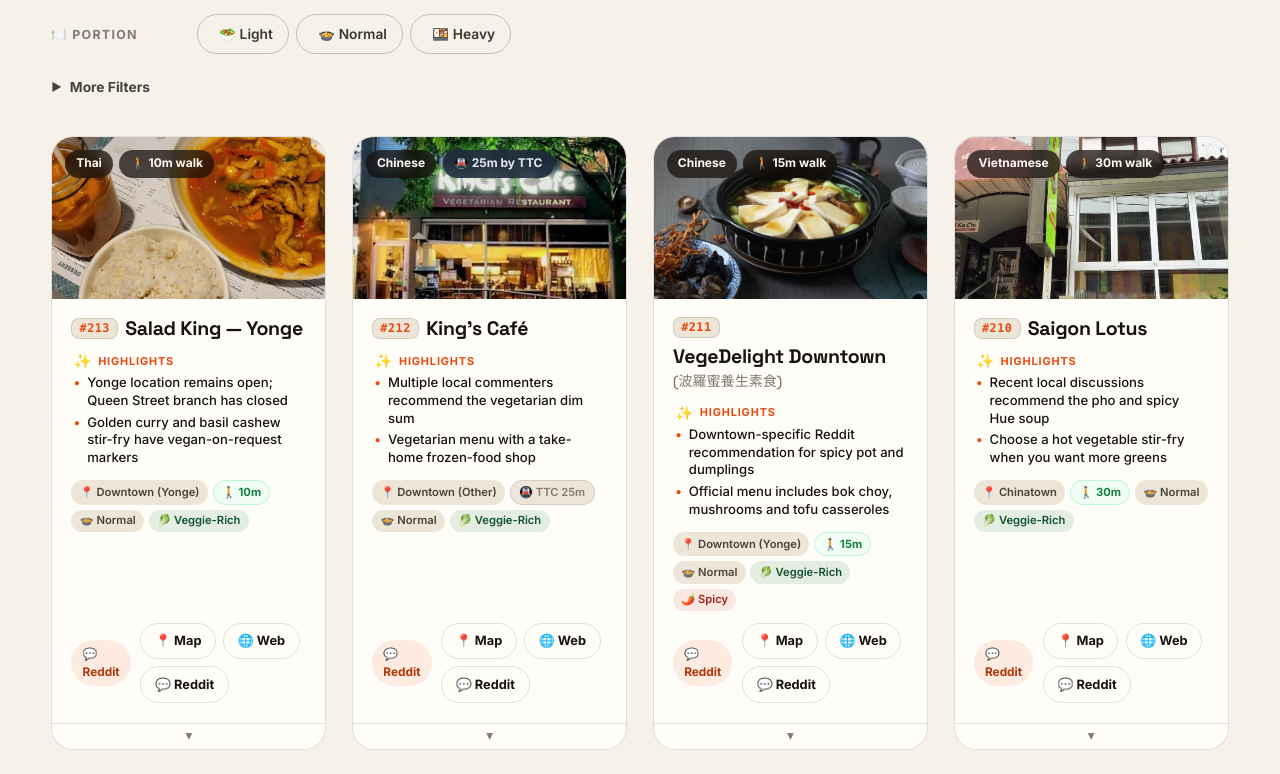
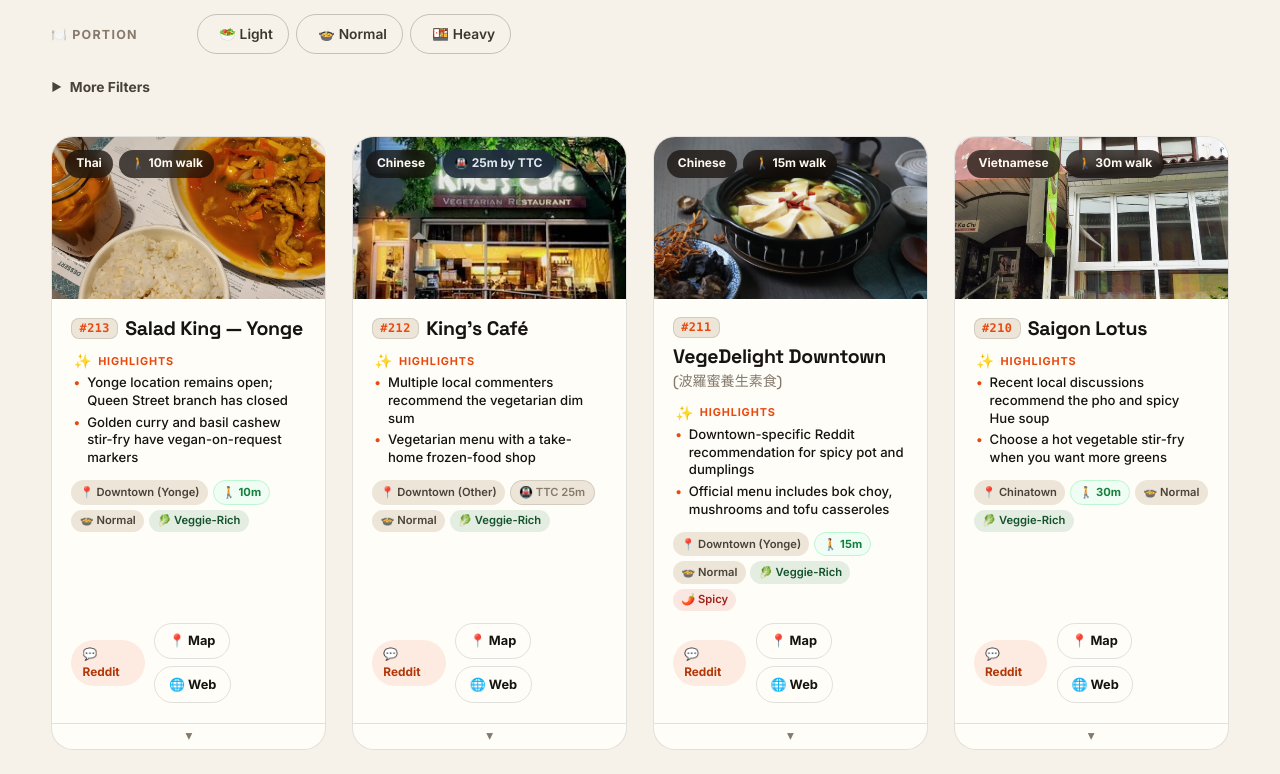
Before and after one commit to PodorCN/what-shall-I-eat-tonight, a website: page index.html in a window 1280 px wide. Shown: the part 543-1317 px from the top of the page. Drawn offline with Linux system fonts and the light colour scheme.

Commit message:
fix: combine Reddit source badge and discussion link

```diff
--- a/app.js
+++ b/app.js
@@ -1098,9 +1098,10 @@
       : '';
 
     const redditSource = (opt.review_sources || []).find(source => /^https:\/\/www\.reddit\.com\/r\//.test(source.url));
-    const redditButton = redditSource
-      ? `<a href="${escapeHtml(redditSource.url)}" target="_blank" rel="noopener noreferrer" class="card-btn btn-source">💬 ${isZh ? '原帖' : 'Reddit'}</a>`
-      : '';
+    const curationBadgeContent = `${curationMeta.icon} ${escapeHtml(curationMeta.text)}`;
+    const curationBadge = opt.curation_source === 'reddit' && redditSource
+      ? `<a href="${escapeHtml(redditSource.url)}" target="_blank" rel="noopener noreferrer" class="curation-badge tag-reddit" title="${isZh ? '查看 Reddit 原帖' : 'Read original Reddit discussion'}">${curationBadgeContent}</a>`
+      : `<span class="curation-badge ${escapeHtml(curationMeta.className)}" title="${escapeHtml(curationMeta.text)}">${curationBadgeContent}</span>`;
 
     const imageSrc = opt.image_url || 'https://images.unsplash.com/photo-1504674900247-0877df9cc836?auto=format&fit=crop&w=800&q=80';
 
@@ -1157,14 +1158,11 @@
 
           <div class="card-footer">
             <div class="curation-tag-wrap">
-              <span class="curation-badge ${escapeHtml(curationMeta.className)}" title="${escapeHtml(curationMeta.text)}">
-                ${curationMeta.icon} ${escapeHtml(curationMeta.text)}
-              </span>
+              ${curationBadge}
             </div>
             <div class="card-links">
               ${mapButton}
               ${sourceButton}
-              ${redditButton}
             </div>
           </div>
 
--- a/style.css
+++ b/style.css
@@ -1221,6 +1221,8 @@ main { display: block; }
 .curation-badge.tag-web { background: var(--accent-blue-bg); color: var(--accent-blue-text); }
 .curation-badge.tag-red { background: var(--accent-red-bg); color: var(--accent-red-text); }
 .curation-badge.tag-reddit { background: var(--brand-primary-subtle); color: var(--brand-text); }
+.curation-badge[href] { text-decoration: none; }
+.curation-badge[href]:hover { text-decoration: underline; }
 .curation-badge.tag-other { background: var(--accent-green-bg); color: var(--accent-green-text); }
 
 .card-links { display: flex; gap: 0.45rem; flex-wrap: wrap; }
```
